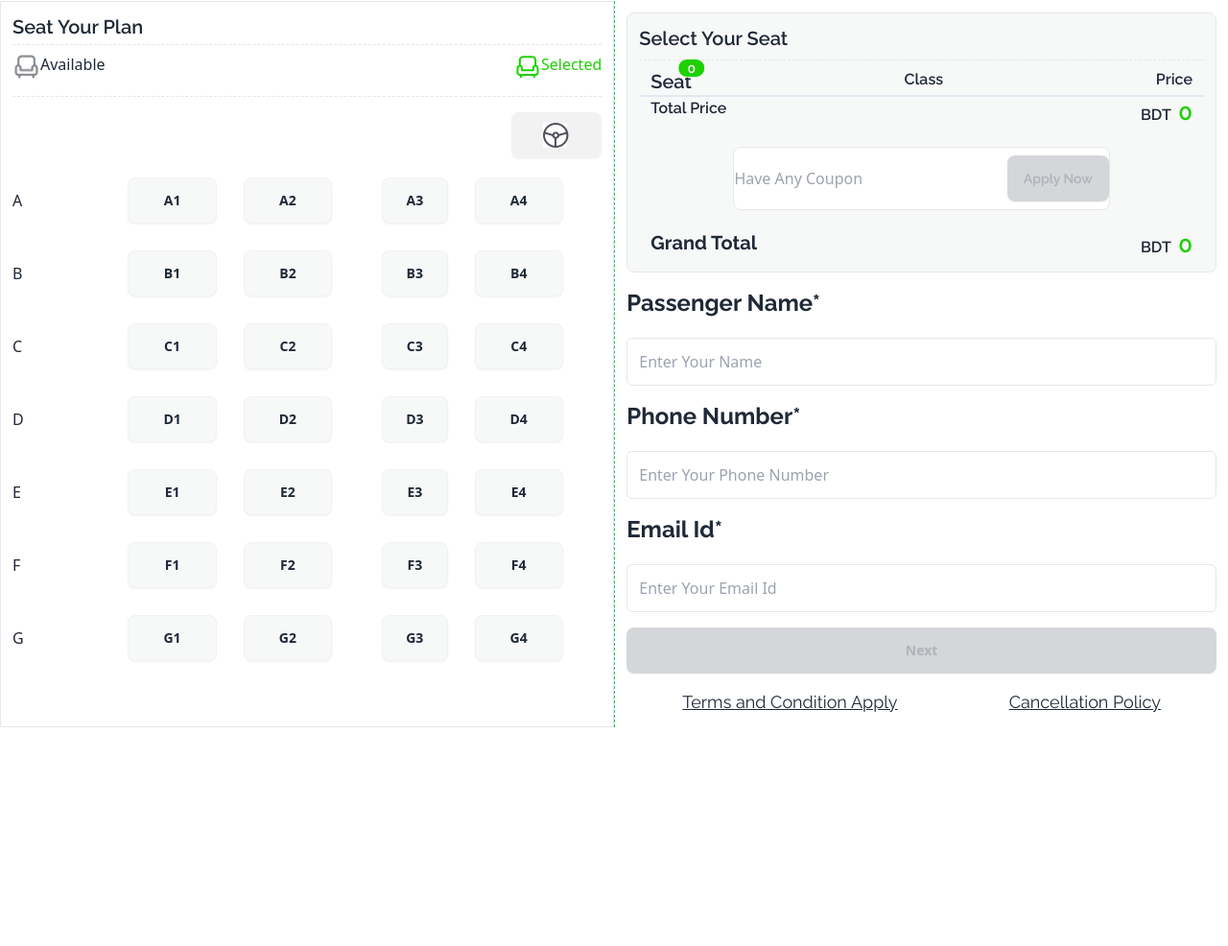
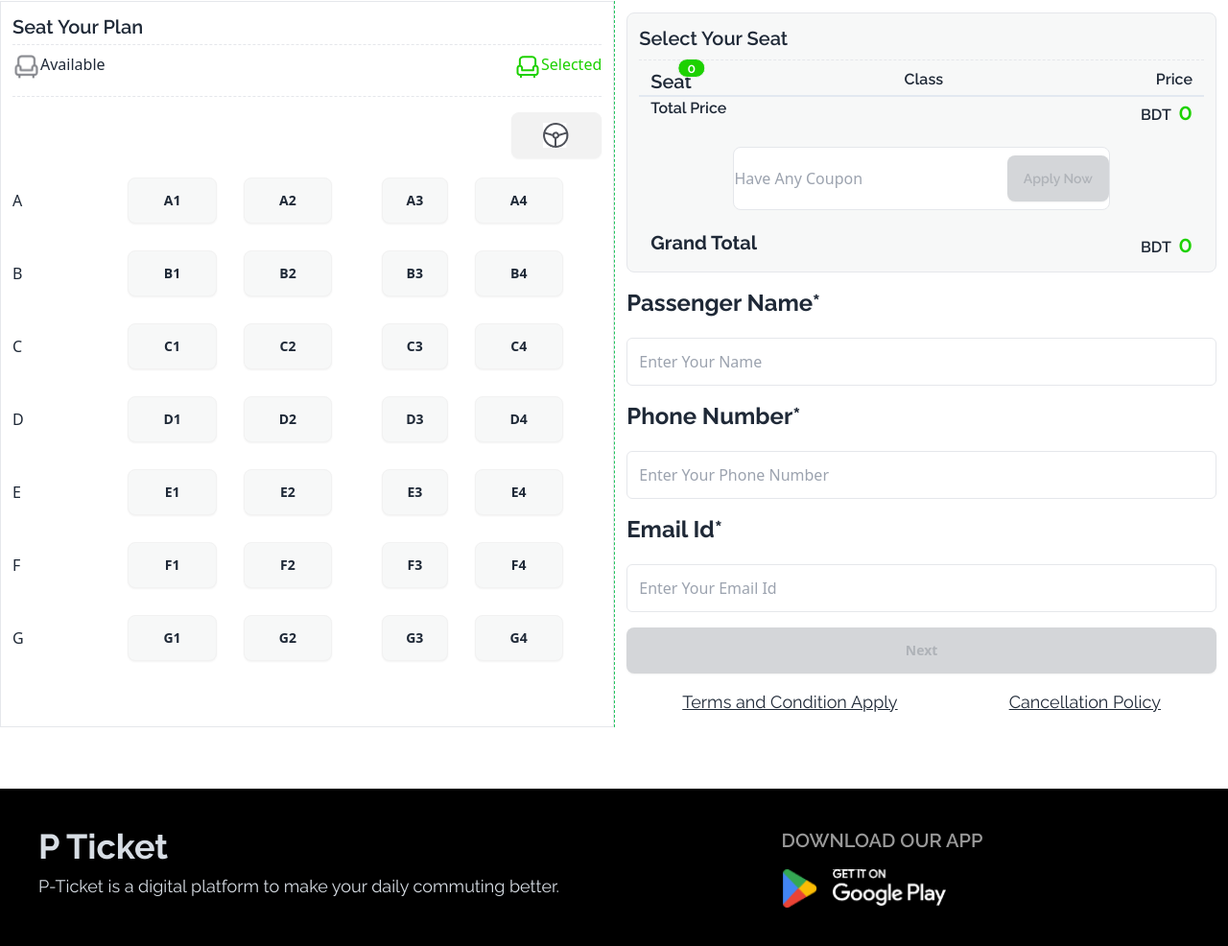
Before and after one commit to shakircseit/bus-ticket-management, a plain HTML site: page index.html in a window 1280 px wide. Shown: the part 2095-3081 px from the top of the page at 96% size. Before the commit the page ends 2917 px from the top, so only its background shows below. Drawn offline with nearby package versions, Linux system fonts and the light colour scheme.

Commit message:
footer done

```diff
--- a/index.html
+++ b/index.html
@@ -378,6 +378,25 @@
       </section>
       <!-- paribahan section ends -->
     </main>
+    <!-- footer starts -->
+   <footer class=" bg-black">
+    <div class="footer p-10 text-neutral-content">
+      <aside>
+        <h1 class="text-4xl raleway-bold">P Ticket</h1>
+        <p class="text-lg raleway-normal">P-Ticket is a digital platform to make your daily commuting better.</p>
+      </aside>
+      <nav>
+        <h6 class="footer-title text-white text-xl raleway-semibold">Download our app</h6>
+        <div class="grid grid-flow-col gap-4">
+         <img src="./images/playstore.png" alt=""class="h-10">
+         <img src="./images/Get.png" alt="" class="h-10 flex justify-center items-center">
+
+        </div>
+      </nav>
+
+    </div>
+   </footer>
+    <!-- footer ends -->
     <!-- script -->
     <script src="./script/utility.js"></script>
     <script src="./script/ticket.js"></script>
--- a/script/ticket.js
+++ b/script/ticket.js
@@ -16,6 +16,11 @@ var buttons = document.getElementsByClassName("seat");
  let counter=0;
  for(const button of buttons) {
     button.addEventListener("click", function(event) {
+        const value=event.target.parentNode.parentNode.parentNode.parentNode.childNodes[3].childNodes[5].childNodes[3].childNodes[3].value;
+        // validation
+        if(value>0){
+            nextButton.removeAttribute('disabled');
+        }
         counter=counter+1;
         // item Summary
         const perTicketPrice=getElementValueById('ticket-price');
```
Also changed, not shown: images/Get.png (added).
